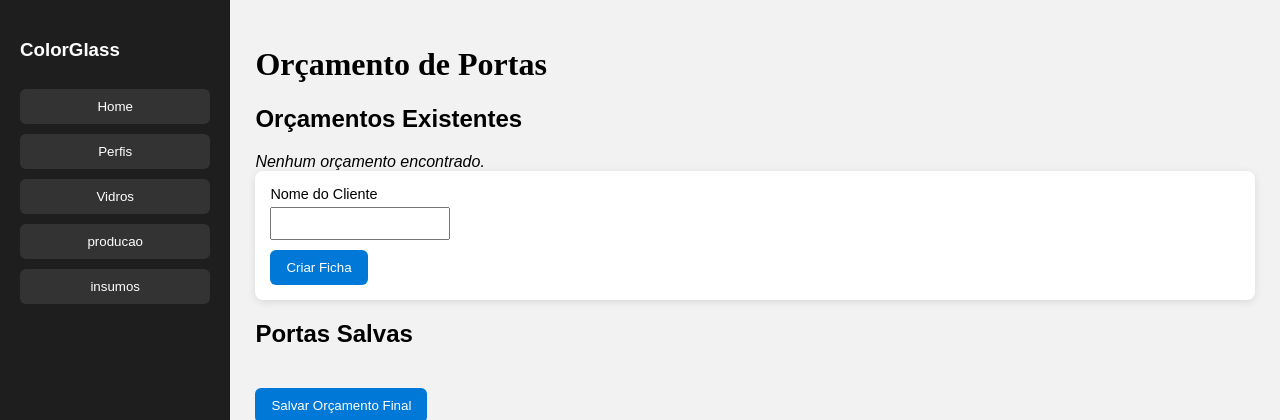
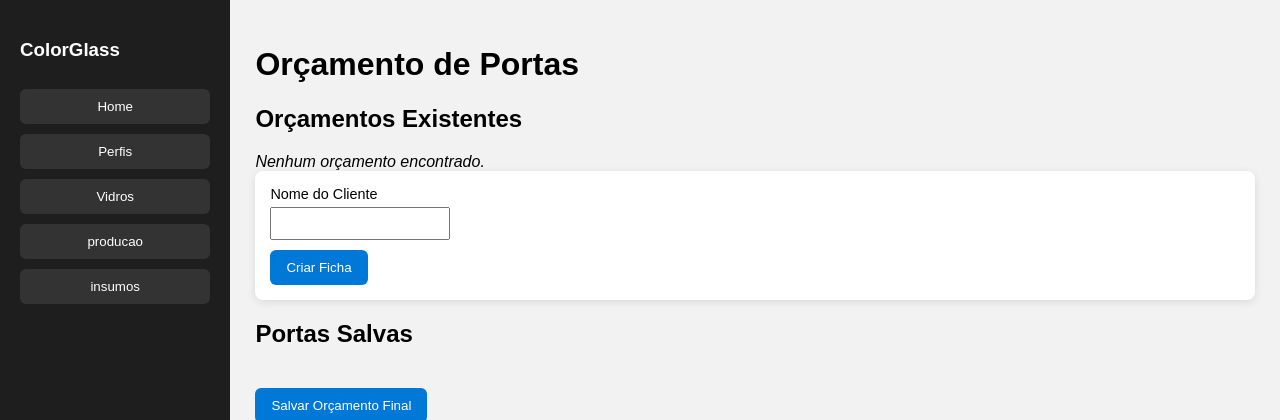
Before and after one commit to ricardosiqueirarf-hash/color, a Flask app: page / in a window 1280 px wide. Shown: the top 420 px of the page. Run offline with Flask 3, Linux system fonts and the light colour scheme; the visitor is signed in with stand-in values (Sample User, id 1).

Commit message:
Update index.html

```diff
--- a/templates/index.html
+++ b/templates/index.html
@@ -20,7 +20,6 @@ input, select { padding:7px; margin-top:5px; }
 table { border-collapse: collapse; width:100%; }
 th, td { border:1px solid #ccc; padding:5px; text-align:left; }
 th { background:#ddd; }
-.abdf { font-family: "Times New Roman", Times, serif; }
 </style>
 </head>
 <body>
@@ -36,7 +35,7 @@ th { background:#ddd; }
     </div>
 
     <div class="content">
-        <h1 class="abdf">Orçamento de Portas</h1>
+        <h1>Orçamento de Portas</h1>
 
         <!-- ORÇAMENTOS EXISTENTES -->
         <h2>Orçamentos Existentes</h2>
```
